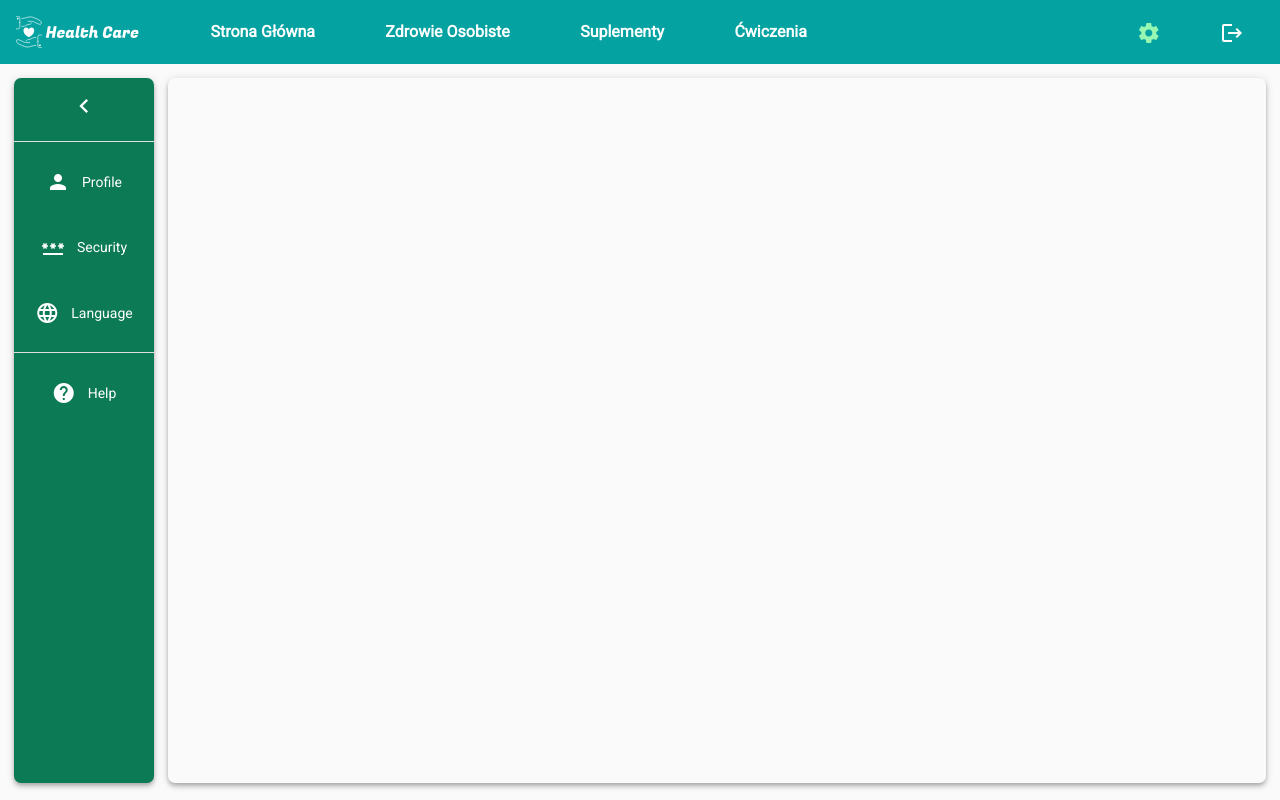
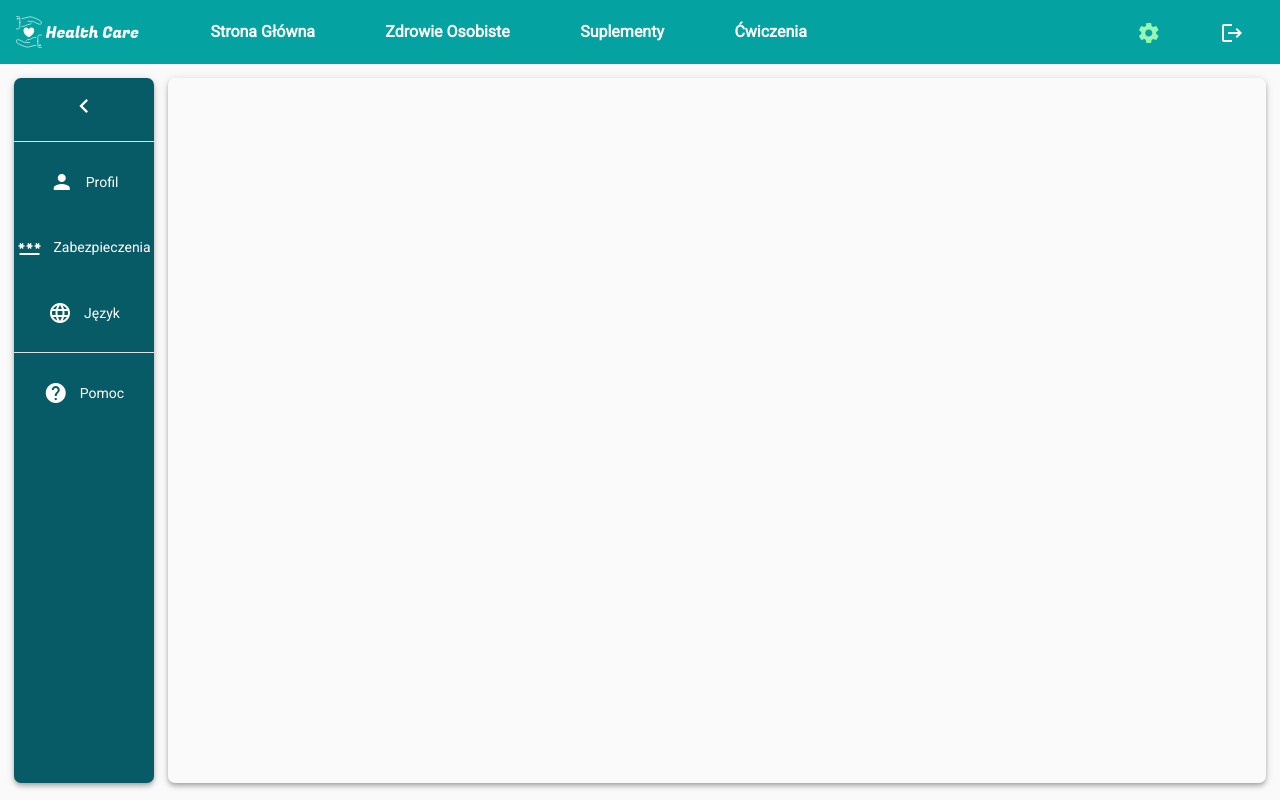
Before and after one commit to gdudek-dev/health-helper, an Angular app in the folder health-helper-app/: page /user/settings in a window 1280 px wide. Built offline with nearby package versions, Linux system fonts and the light colour scheme.

Commit message:
add translation and change colors

```diff
--- a/health-helper-app/src/app/components/settings/settings.component.html
+++ b/health-helper-app/src/app/components/settings/settings.component.html
@@ -17,20 +17,20 @@
             <mat-divider></mat-divider>
             <button mat-button class="menu-button" routerLinkActive="active" routerLink="#">
                 <mat-icon class="icon_text">person</mat-icon>
-                <span>Profile</span>
+                <span>{{'profile' | translate}}</span>
             </button>
             <button mat-button class="menu-button" routerLinkActive="active" routerLink="#">
                 <mat-icon class="icon_text">password</mat-icon>
-                <span>Security</span>
+                <span>{{'security' | translate}}</span>
             </button>
             <button mat-button class="menu-button" routerLinkActive="active" routerLink="#">
                 <mat-icon class="icon_text">language</mat-icon>
-                <span>Language</span>
+                <span>{{'language' | translate}}</span>
             </button>
             <mat-divider></mat-divider>
             <button mat-button class="menu-button" routerLinkActive="active" routerLink="#">
                 <mat-icon class="icon_text">help</mat-icon>
-                <span>Help</span>
+                <span>{{'help' | translate}}</span>
             </button>
         </mat-nav-list>
     </mat-sidenav>
--- a/health-helper-app/src/app/components/settings/settings.component.scss
+++ b/health-helper-app/src/app/components/settings/settings.component.scss
@@ -8,7 +8,7 @@
 
     .sidenav {
         height: calc(100vh - 95px);
-        background: #0c7a55;
+        background: #075b66;
         color: white;
         font-weight: 500;
         width: 10em;
@@ -75,5 +75,5 @@ mat-divider {
 }
 
 .active {
-    color: #384B42 !important;
+    color: #95F7B1 !important;
 }
--- a/health-helper-app/src/translation/en-EN.json
+++ b/health-helper-app/src/translation/en-EN.json
@@ -23,5 +23,9 @@
     "settings": "Settings",
     "logout": "Logout",
     "quote": "Quote for You",
-    "welcome": "Welcome"
+    "welcome": "Welcome",
+    "profile": "Profile",
+    "security": "Security",
+    "language": "Language",
+    "help": "Help"
 }
--- a/health-helper-app/src/translation/pl-PL.json
+++ b/health-helper-app/src/translation/pl-PL.json
@@ -23,5 +23,9 @@
     "settings": "Ustawienia",
     "logout": "Wyloguj",
     "quote": "Cytat dla Ciebie",
-    "welcome": "Witaj"
+    "welcome": "Witaj",
+    "profile": "Profil",
+    "security": "Zabezpieczenia",
+    "language": "Język",
+    "help": "Pomoc"
 }
```
